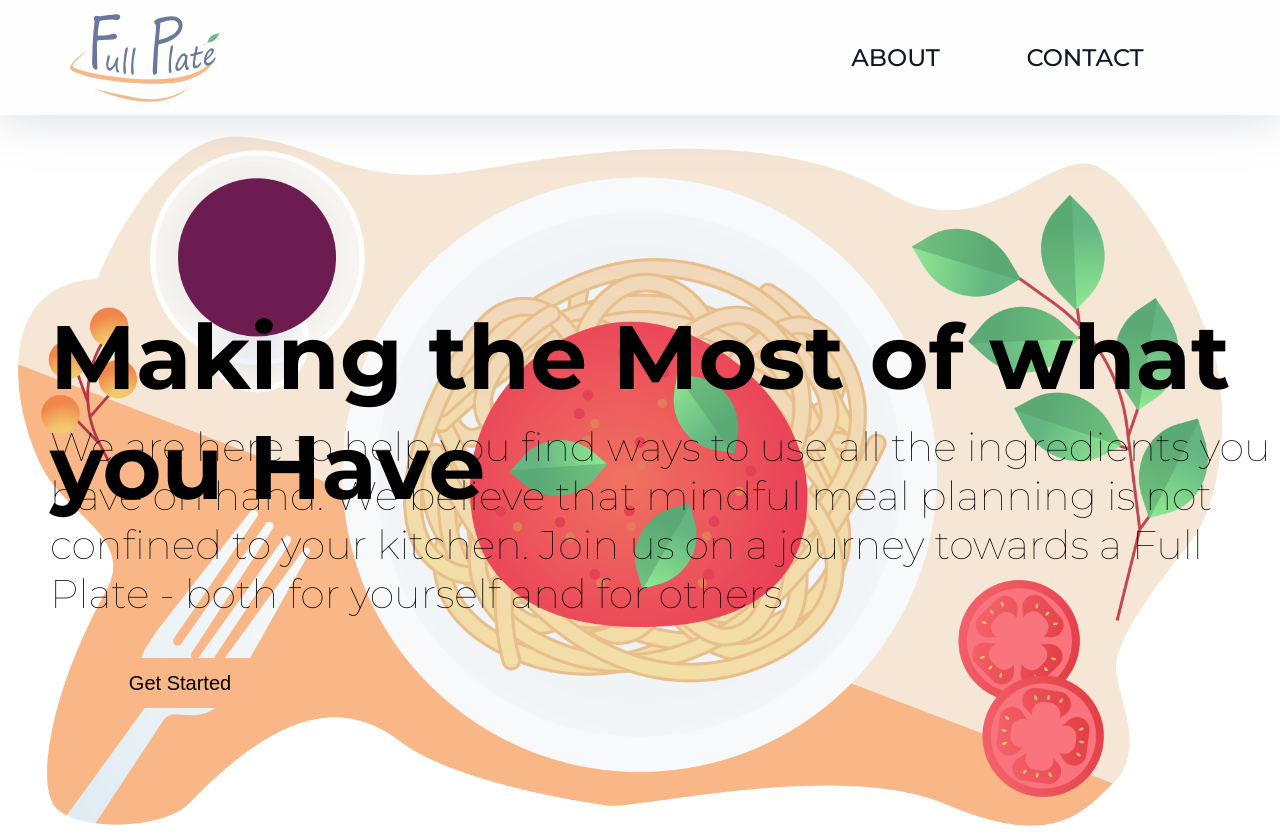
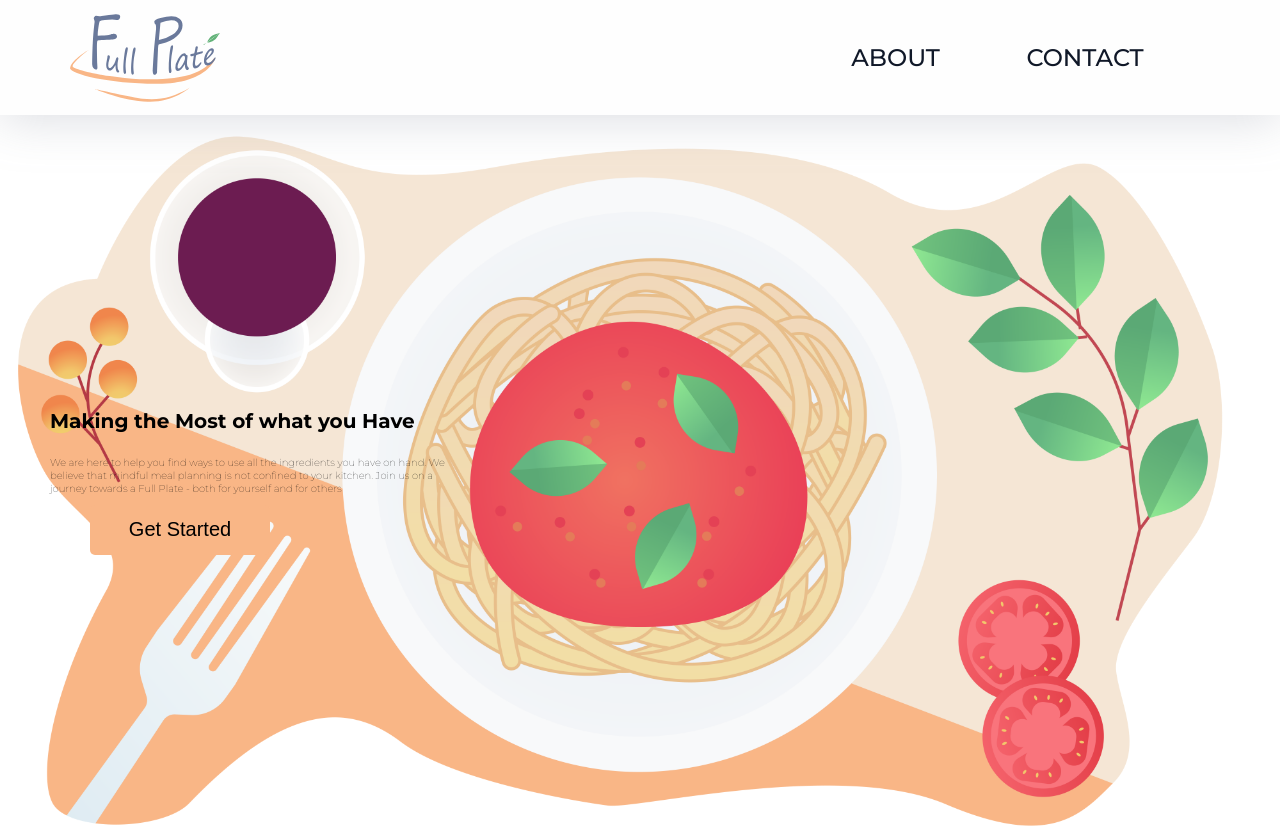
Before and after one commit to Don-PhDev/FullPlate, a React (Create React App) app: page / in a window 1280 px wide. Built offline with nearby package versions, Linux system fonts and the light colour scheme.

Commit message:
Add container for text on main page in Home.js, add styling to Home.css container

```diff
--- a/src/pages/Home.js
+++ b/src/pages/Home.js
@@ -8,16 +8,16 @@ function Home() {
   return (
     <div className="home" style={{ backgroundImage: `url(${BannerImage})` }}>
       <div className="headerContainer">
-        <Wrapper>
+        <div className="homePageTextContainer">
           <h1 style={{ fontWeight: "bold" }}> Making the Most of what you Have </h1>
           <p>We are here to help you find ways to use all the ingredients you
             have on hand. We believe that mindful meal planning is not confined
             to your kitchen. Join us on a journey towards a Full Plate - both for yourself
             and for others</p>
+          </div>
           <Link to="/Recipes">
             <button> Get Started</button>
           </Link>
-        </Wrapper>
       </div>
     </div>
   );
--- a/src/styles/Home.css
+++ b/src/styles/Home.css
@@ -16,18 +16,23 @@
   margin-left: 50px;
 }
 
+.homePageTextContainer {
+  display: flex;
+  flex-direction: column;
+  width: 411px;
+}
+
 .headerContainer h1 {
   justify-content: center;
   align-items: center;
-  font-size: 90px;
-  height: 60px;
+  font-size: 20px;
   font-weight: 50;
   color: black;
 }
 
 .headerContainer p {
   padding: 0;
-  font-size: 40px;
+  font-size: 10px;
   font-weight: lighter;
   color: black;
 }
```
